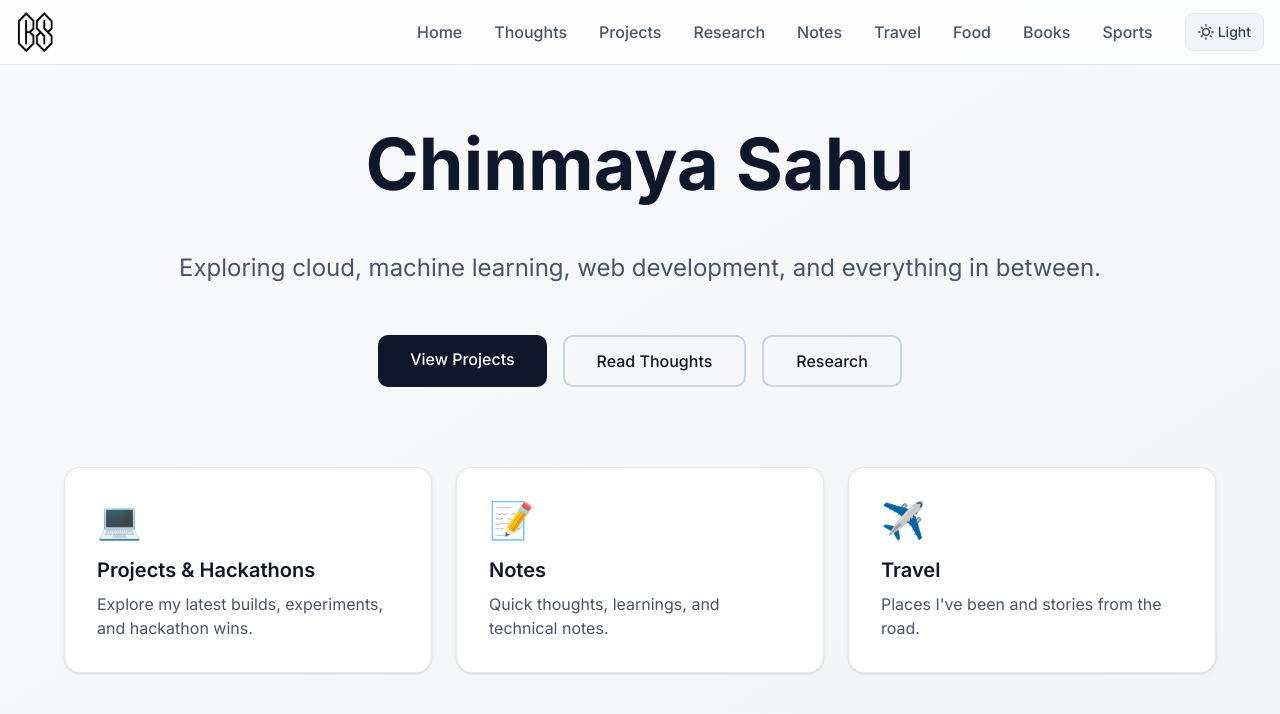
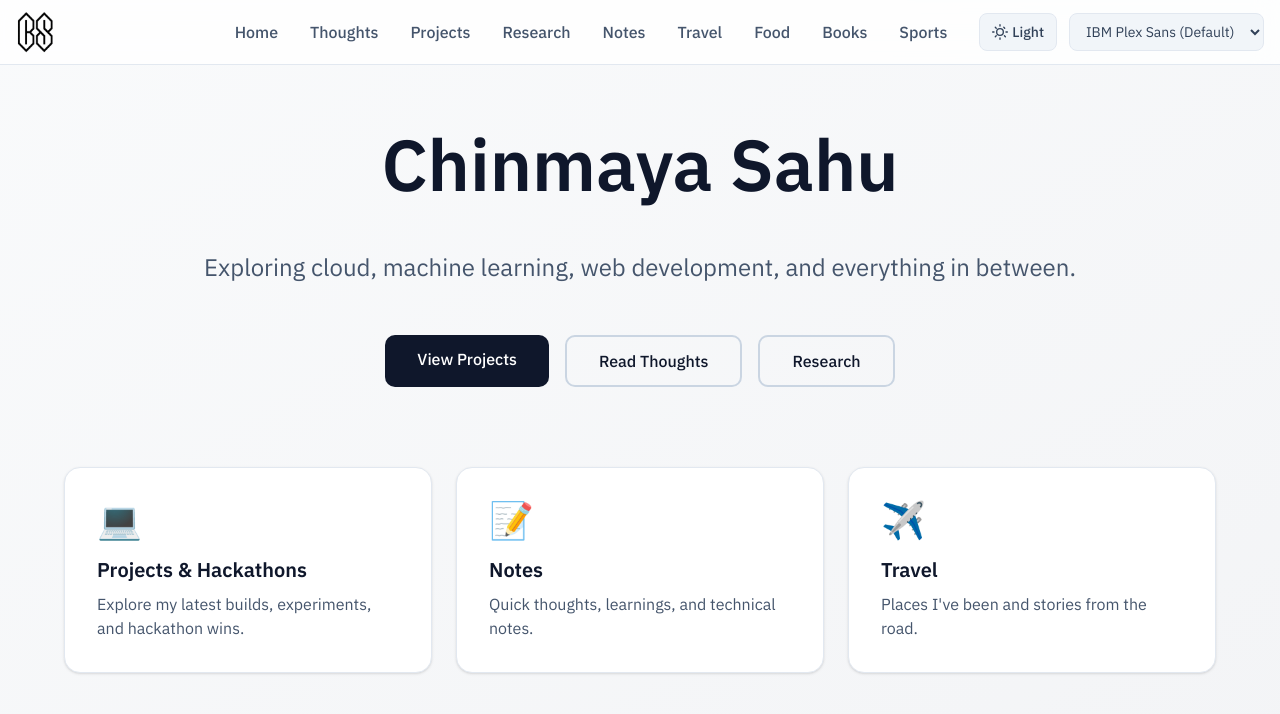
Before and after one commit to csking101/website, a Next.js app in the folder my-portfolio/: page / in a window 1280 px wide. Shown: the top 714 px of the page. Built offline with nearby package versions, Linux system fonts and the light colour scheme.

Commit message:
Add dynamic fonts

```diff
--- a/my-portfolio/app/layout.tsx
+++ b/my-portfolio/app/layout.tsx
@@ -1,10 +1,10 @@
 import type { Metadata } from 'next';
-import { Inter } from 'next/font/google';
+import { IBM_Plex_Sans } from 'next/font/google';
 import './globals.css';
 import Navbar from '@/components/navbar';
 import { ThemeProvider } from '@/components/theme-provider';
 
-const inter = Inter({ subsets: ['latin'] });
+const ibm = IBM_Plex_Sans({ subsets: ['latin'], weight: ['400','500','600'] });
 
 export const metadata: Metadata = {
   title: 'Chinmaya - Portfolio',
@@ -33,7 +33,7 @@ export default function RootLayout({
           }}
         />
       </head>
-      <body className={inter.className}>
+      <body className={ibm.className}>
         <ThemeProvider>
           <Navbar />
           <main>{children}</main>
--- a/my-portfolio/components/navbar.tsx
+++ b/my-portfolio/components/navbar.tsx
@@ -2,12 +2,12 @@
 
 import Link from "next/link";
 import Image from "next/image";
-import { useState } from "react";
-import { useTheme } from "./theme-provider";
+import { useState, type ChangeEvent } from "react";
+import { useTheme, type Font } from "./theme-provider";
 
 export default function Navbar() {
   const [isOpen, setIsOpen] = useState(false);
-  const { theme, toggle } = useTheme();
+  const { theme, toggle, font, setFont } = useTheme();
 
   const navItems = [
     { name: "Home", href: "/" },
@@ -50,6 +50,7 @@ export default function Navbar() {
                 {item.name}
               </Link>
             ))}
+            <div className="flex items-center gap-3">
               <button
                 onClick={toggle}
                 aria-label="Toggle theme"
@@ -88,6 +89,20 @@ export default function Navbar() {
                   </span>
                 )}
               </button>
+              <select
+                aria-label="Select font"
+                value={font}
+                onChange={(e: ChangeEvent<HTMLSelectElement>) => setFont(e.target.value as Font)}
+                className="rounded-md px-3 py-2 text-sm bg-slate-100 dark:bg-slate-800 text-slate-700 dark:text-slate-300 border border-slate-200 dark:border-slate-700 focus:outline-none focus:ring-2 focus:ring-slate-400 dark:focus:ring-slate-600"
+              >
+                <option value="ibm">IBM Plex Sans (Default)</option>
+                <option value="inter">Inter</option>
+                <option value="lora">Lora</option>
+                <option value="merriweather">Merriweather</option>
+                <option value="openSans">Open Sans</option>
+                <option value="robotoSlab">Roboto Slab</option>
+              </select>
+            </div>
           </div>
 
           {/* Mobile Menu Button */}
@@ -128,13 +143,28 @@ export default function Navbar() {
                   {item.name}
                 </Link>
               ))}
+              <div className="mt-2 flex flex-col gap-2">
                 <button
                   onClick={toggle}
                   aria-label="Toggle theme"
-                className="mt-2 inline-flex items-center justify-center rounded-md px-3 py-2 text-sm font-medium bg-slate-100 dark:bg-slate-800 text-slate-700 dark:text-slate-300 hover:bg-slate-200 dark:hover:bg-slate-700 transition-colors border border-slate-200 dark:border-slate-700"
+                  className="inline-flex items-center justify-center rounded-md px-3 py-2 text-sm font-medium bg-slate-100 dark:bg-slate-800 text-slate-700 dark:text-slate-300 hover:bg-slate-200 dark:hover:bg-slate-700 transition-colors border border-slate-200 dark:border-slate-700"
                 >
                   {theme === "dark" ? "Dark Mode" : "Light Mode"}
                 </button>
+                <select
+                  aria-label="Select font"
+                  value={font}
+                  onChange={(e: ChangeEvent<HTMLSelectElement>) => setFont(e.target.value as Font)}
+                  className="rounded-md px-3 py-2 text-sm bg-slate-100 dark:bg-slate-800 text-slate-700 dark:text-slate-300 border border-slate-200 dark:border-slate-700 focus:outline-none focus:ring-2 focus:ring-slate-400 dark:focus:ring-slate-600"
+                >
+                  <option value="ibm">IBM Plex Sans (Default)</option>
+                  <option value="inter">Inter</option>
+                  <option value="lora">Lora</option>
+                  <option value="merriweather">Merriweather</option>
+                  <option value="openSans">Open Sans</option>
+                  <option value="robotoSlab">Roboto Slab</option>
+                </select>
+              </div>
             </div>
           </div>
         )}
--- a/my-portfolio/components/theme-provider.tsx
+++ b/my-portfolio/components/theme-provider.tsx
@@ -6,14 +6,48 @@ import React, {
   createContext,
   useContext,
 } from "react";
+import {
+  IBM_Plex_Sans,
+  Inter,
+  Lora,
+  Merriweather,
+  Open_Sans,
+  Roboto_Slab,
+} from "next/font/google";
+
+const ibm = IBM_Plex_Sans({ subsets: ["latin"], weight: ["400", "500", "600"] });
+const inter = Inter({ subsets: ["latin"] });
+const lora = Lora({ subsets: ["latin"] });
+const merriweather = Merriweather({ subsets: ["latin"] });
+const openSans = Open_Sans({ subsets: ["latin"] });
+const robotoSlab = Roboto_Slab({ subsets: ["latin"] });
 
 type Theme = "light" | "dark";
+export type Font =
+  | "ibm"
+  | "inter"
+  | "lora"
+  | "merriweather"
+  | "openSans"
+  | "robotoSlab";
 
 interface ThemeContextValue {
   theme: Theme;
   toggle: () => void;
   setTheme: (t: Theme) => void;
+  font: Font;
+  setFont: (f: Font) => void;
+  fontClass: string;
 }
+
+const fontClasses: Record<Font, string> = {
+  ibm: ibm.className,
+  inter: inter.className,
+  lora: lora.className,
+  merriweather: merriweather.className,
+  openSans: openSans.className,
+  robotoSlab: robotoSlab.className,
+};
 
 const ThemeContext = createContext<ThemeContextValue | undefined>(undefined);
 
@@ -22,10 +56,20 @@ export function ThemeProvider({ children }: { children: React.ReactNode }) {
     if (typeof window !== "undefined") {
       const stored = localStorage.getItem("theme") as Theme | null;
       if (stored) return stored;
-      const prefersDark = window.matchMedia("(prefers-color-scheme: dark)").matches;
+      const prefersDark = window
+        .matchMedia("(prefers-color-scheme: dark)")
+        .matches;
       return prefersDark ? "dark" : "light";
     }
     return "light";
+  });
+
+  const [font, setFontState] = useState<Font>(() => {
+    if (typeof window !== "undefined") {
+      const stored = localStorage.getItem("font") as Font | null;
+      if (stored && fontClasses[stored]) return stored;
+    }
+    return "ibm"; // default IBM font
   });
 
   // Apply current theme class whenever theme changes
@@ -59,8 +103,33 @@ export function ThemeProvider({ children }: { children: React.ReactNode }) {
     return () => mq.removeEventListener("change", listener);
   }, [setTheme]);
 
+  // Apply font class to body when font changes
+  useEffect(() => {
+    const body = document.body;
+    // remove any previous font classes
+    Object.values(fontClasses).forEach((cls) => body.classList.remove(cls));
+    body.classList.add(fontClasses[font]);
+    try {
+      localStorage.setItem("font", font);
+    } catch {}
+  }, [font]);
+
+  const setFont = useCallback((f: Font) => {
+    if (!fontClasses[f]) return;
+    setFontState(f);
+  }, []);
+
   return (
-    <ThemeContext.Provider value={{ theme, toggle, setTheme }}>
+    <ThemeContext.Provider
+      value={{
+        theme,
+        toggle,
+        setTheme,
+        font,
+        setFont,
+        fontClass: fontClasses[font],
+      }}
+    >
       {children}
     </ThemeContext.Provider>
   );
```
Lines whose indentation alone changed are shown as unchanged.
